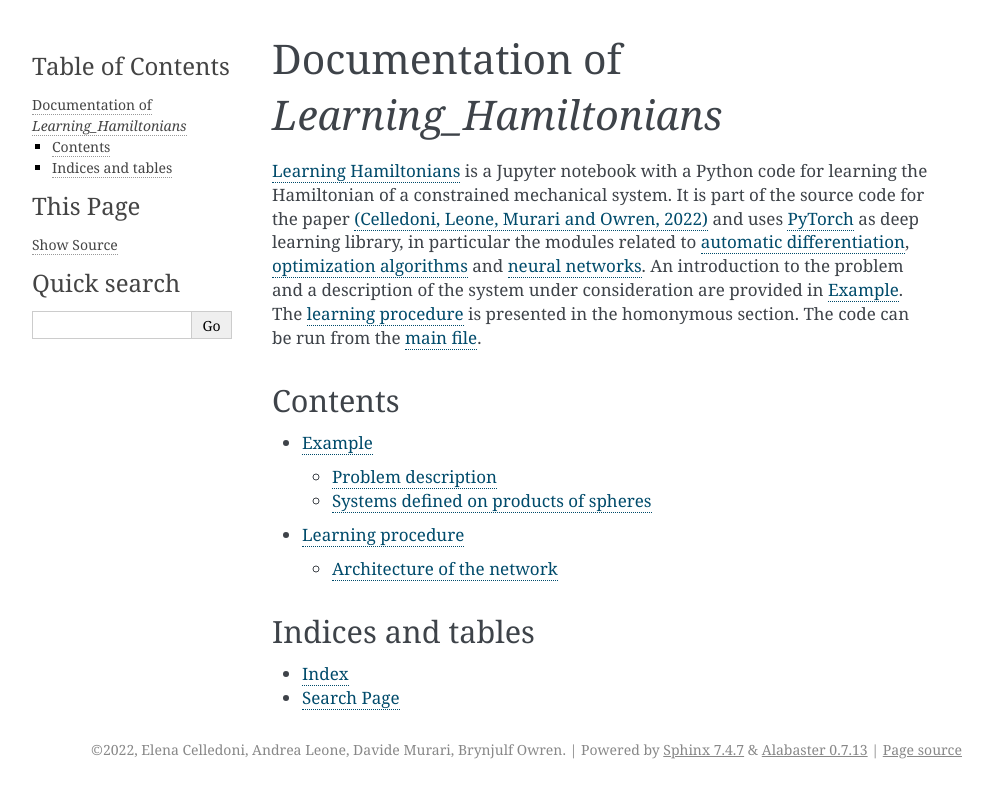
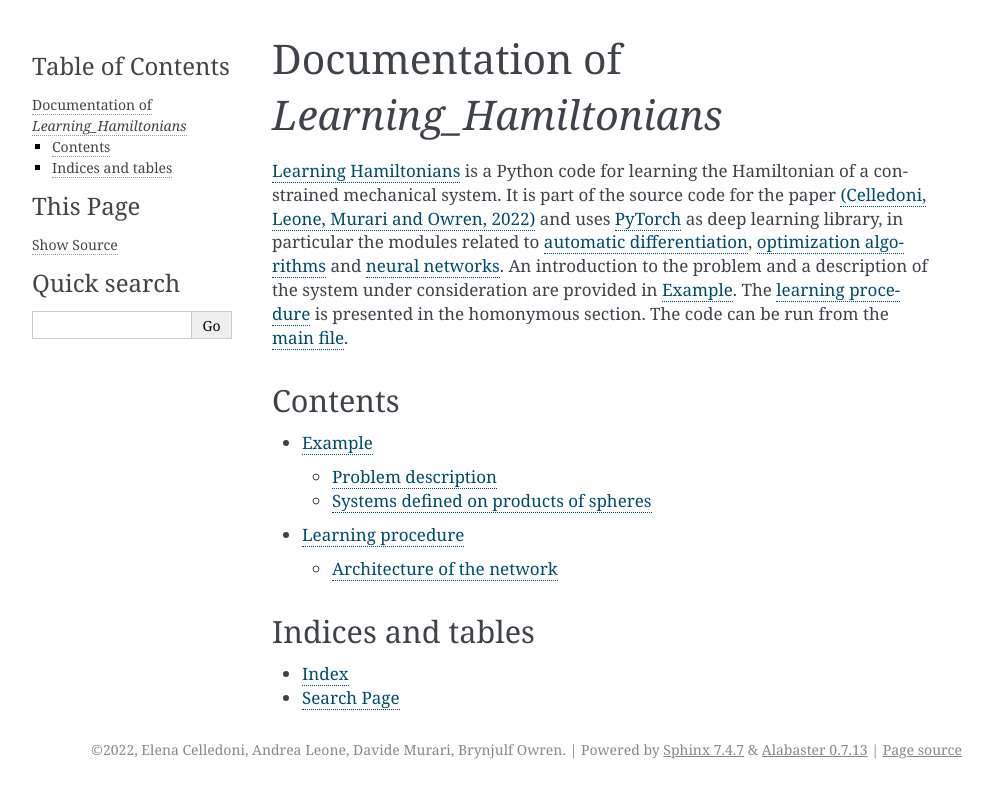
Before and after one commit to THREAD-3-2/Learning_Hamiltonians, a Sphinx documentation site: the page built from docs/index.rst, in a window 1280 px wide. Shown: the top 798 px of the page, without its empty margins (148-1141 px from the left). Built offline with Sphinx 7.4.7, drawn with Linux system fonts in a browser that asks for light colours.

Commit message:
Update index.rst

```diff
--- a/docs/index.rst
+++ b/docs/index.rst
@@ -2,7 +2,7 @@
  Documentation of `Learning_Hamiltonians`
 ========================================
 
-`Learning Hamiltonians <https://github.com/THREAD-3-2/Learning_Hamiltonians>`_ is a Jupyter notebook with a Python code for
+`Learning Hamiltonians <https://github.com/THREAD-3-2/Learning_Hamiltonians>`_ is a Python code for
 learning the Hamiltonian of a constrained mechanical system.
 It is part of the source code for the paper `(Celledoni, Leone, Murari and Owren, 2022) <https://doi.org/10.1016/j.cam.2022.114608>`_ and uses `PyTorch <https://pytorch.org/>`_ as
 deep learning library, in particular the modules related to `automatic differentiation <https://pytorch.org/docs/stable/autograd.html>`_,
```
